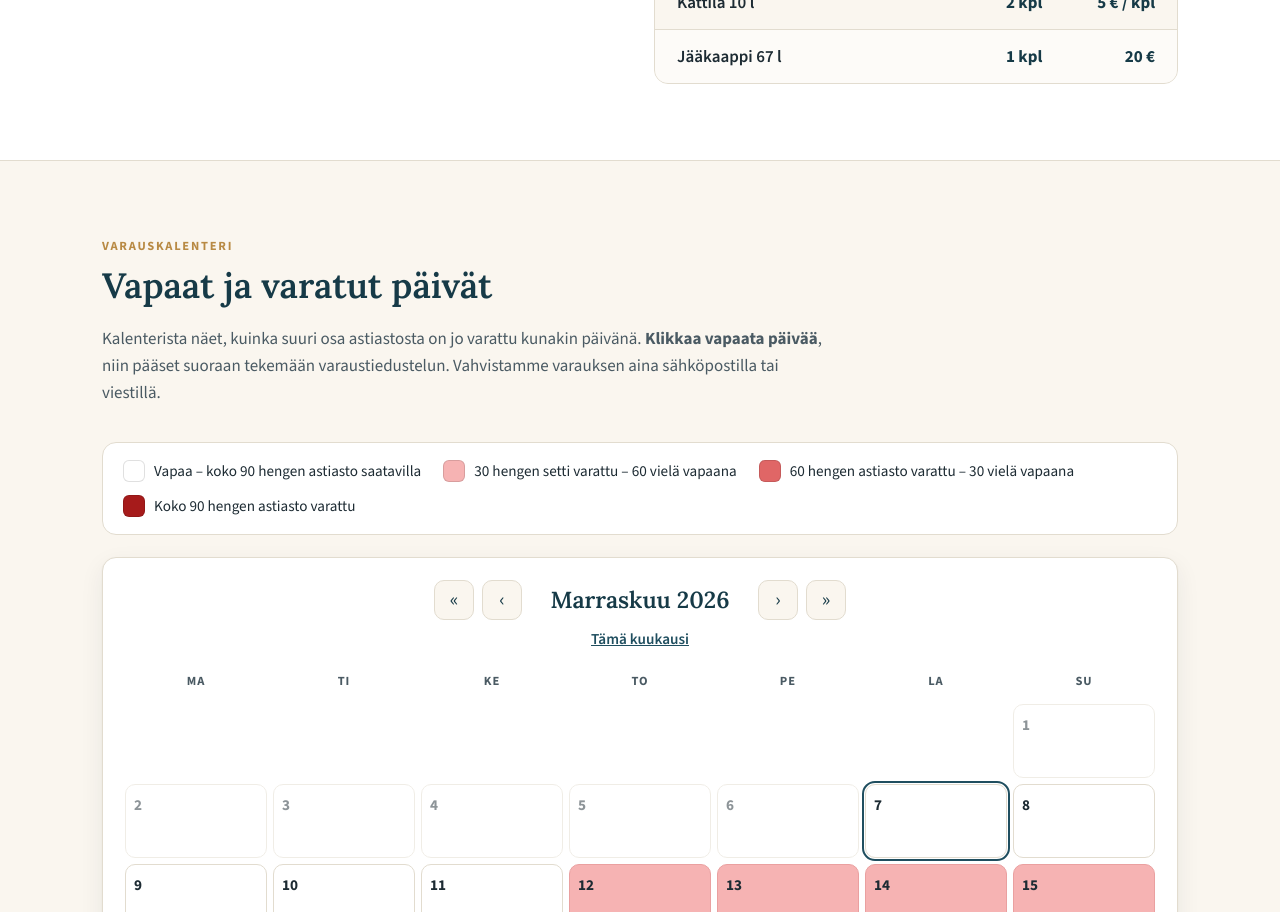
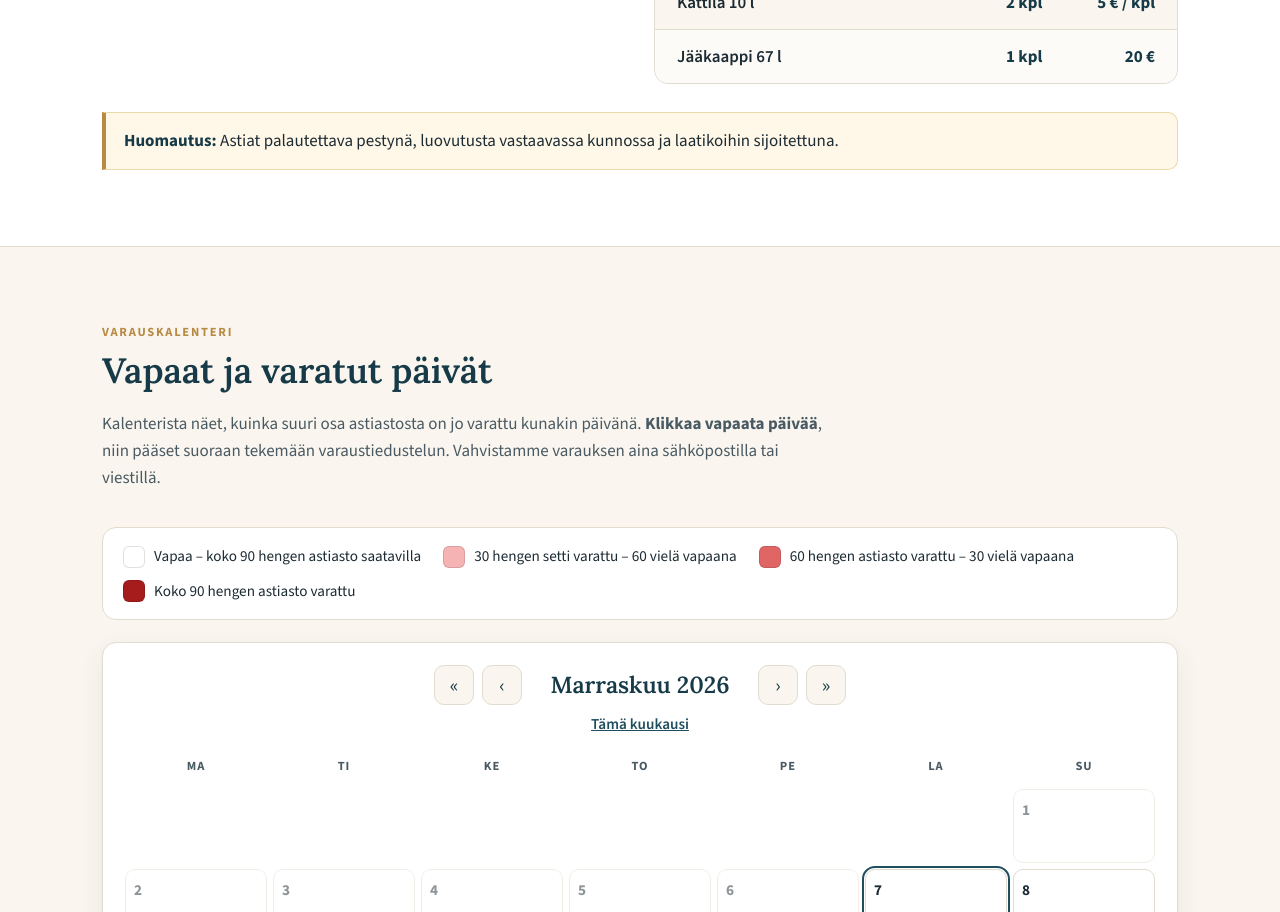
Before and after one commit to JariPeltola/astiavuokraus-lahti, a plain HTML site: page index.html in a window 1280 px wide. Shown: the part 2607-3519 px from the top of the page. Drawn offline with nearby package versions, Linux system fonts and the light colour scheme.

Commit message:
Hinnastoon palautushuomautus
Co-Authored-By: Claude Opus 5.5 <noreply@anthropic.com>
Claude-Session: https://claude.ai/code/session_011ujDeykc1njyzY2VWtdSmZ

```diff
--- a/css/style.css
+++ b/css/style.css
@@ -216,3 +216,5 @@ details p { color: var(--ink-soft); }
 .cal-day.clickable:hover, .cal-day.clickable:focus-visible { transform: translateY(-2px); box-shadow: 0 4px 12px rgba(29,43,51,.15); outline: 2px solid var(--brand); outline-offset: 1px; }
 .selected-day { max-width: 900px; margin: -10px auto 22px; text-align: center; background: rgba(255,255,255,.1); border: 1px solid rgba(255,255,255,.25); border-radius: 10px; padding: 12px 16px; color: #fff; }
 .selected-day strong { color: #e4c792; }
+.price-notice { margin: 28px 0 0; background: #fff8e8; border: 1px solid #ecd9a8; border-left: 4px solid var(--gold); border-radius: 0 10px 10px 0; padding: 14px 18px; }
+.price-notice strong { color: var(--brand-dark); }
--- a/index.html
+++ b/index.html
@@ -174,6 +174,7 @@
           </table>
         </div>
       </div>
+      <p class="price-notice"><strong>Huomautus:</strong> Astiat palautettava pestynä, luovutusta vastaavassa kunnossa ja laatikoihin sijoitettuna.</p>
     </div>
   </section>
 
```
